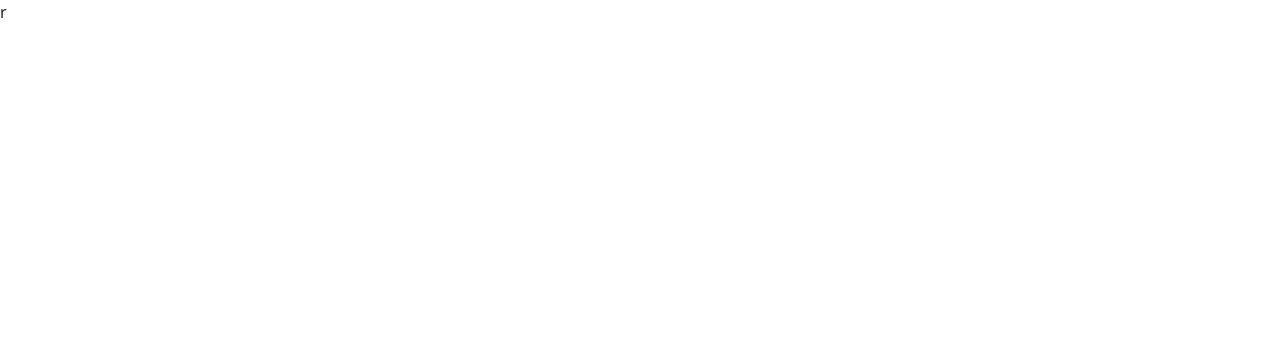
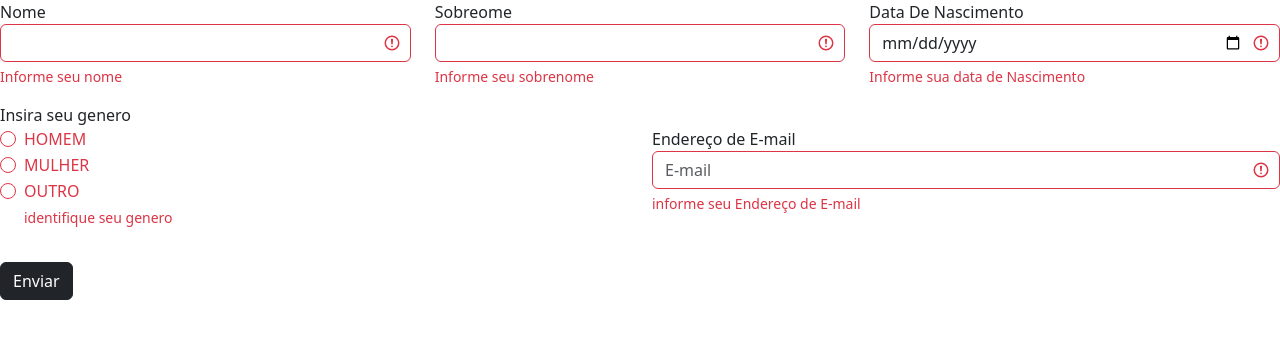
Before and after one commit to Gillian619/PSGsenac, a plain HTML site: page index.html in a window 1280 px wide. Drawn offline with Linux system fonts and the light colour scheme.

Commit message:
25/05/2023

```diff
--- a/index.html
+++ b/index.html
@@ -12,30 +12,65 @@
 </head>
 
 <body>
-    <form id="form1">
+    <form id="form1" class="was-validated">
         <section class="row">
-            <div class="col">
-
+            <div class="mb-3 col">
+                <label for="1name">Nome</label>
+                <input required type="text" id="1name" class="form-control">
+                <div class="valid-feedback">ok</div>
+                <div class="invalid-feedback">Informe seu nome</div>
             </div>
-            <div class="col"></div>
-            <div class="col"></div>
-            <div class="col"></div>
+            <div class="mb-3 col">
+                <label for="2name">Sobreome</label>
+                <input required type="text" id="2name" class="form-control">
+                <div class="valid-feedback">ok</div>
+                <div class="invalid-feedback">Informe seu sobrenome</div>
+            </div>
+            <div class="mb-3 col">
+                <label for="BirthDate">Data De Nascimento</label>
+                <input required id="BirthDate" class="form-control" type="date" />
+                <div class="valid-feedback">ok</div>
+                <div class="invalid-feedback">Informe sua data de Nascimento</div>
+            </div>
         </section>
         <section class="row">
-            <div class="col"></div>
-            <div class="col"></div>
-            <div class="col"></div>
-            <div class="col"></div>
+            <label for="inputRadioM">Insira seu genero</label>
+            <div class="mb-3 col">
+                <div class="form-check  col">
+                    <input class="form-check-input" type="radio" name="gender" id="inputRadioM" required>
+                    <label class="form-check-label" for="inputRadioM">
+                        HOMEM
+                    </label>
+                </div>
+                <div class="form-check  col">
+                    <input class="form-check-input" type="radio" name="gender" id="inputRadioF" required>
+                    <label class="form-check-label" for="inputRadioF">
+                        MULHER
+                    </label>
+                </div>
+                <div class="form-check  col">
+                    <input class="form-check-input" type="radio" name="gender" id="inputRadioO" required>
+                    <label class="form-check-label" for="inputRadioO">
+                        OUTRO
+                    </label>
+                    <div class="valid-feedback">ok</div>
+                    <div class="invalid-feedback">identifique seu genero</div>
+                </div>
+            </div>
+            <div class="mb-3 col">
+                <label for="inputemail">Endereço de E-mail</label>
+                <input required type="email" class="form-control" id="inputEmail" placeholder="E-mail">
+                <div class="valid-feedback">ok</div>
+                <div class="invalid-feedback">informe seu Endereço de E-mail</div>
+            </div>
         </section>
-        <section class="row">
-            <div class="col"></div>
-            <div class="col"></div>
-            <div class="col"></div>
-            <div class="col"></div>
+        <section class="mb-3 row">
+
         </section>
+        <button class="btn btn-dark">Enviar</button>
     </form>
 
-    <script src="js/bootstrap.bundle.min.js"></script>r
+    <script src="js/bootstrap.bundle.min.js"></script>
 </body>
 
 </html>
--- a/js/script.js
+++ b/js/script.js
@@ -0,0 +1,9 @@
+function calcularIdade() {
+    const hoje = new Date();
+    const nasc = new Date(document.getElementById("BirthDate").value);
+    const ano = hoje.getFullYear() - nasc.getFullYear();
+    const mes = hoje.getMonth() - nasc.getMonth();
+    if (mes < 0 || (m === 0 && hoje.getDate() < nasc.getDate())) {
+        age--;
+    }
+}
```
